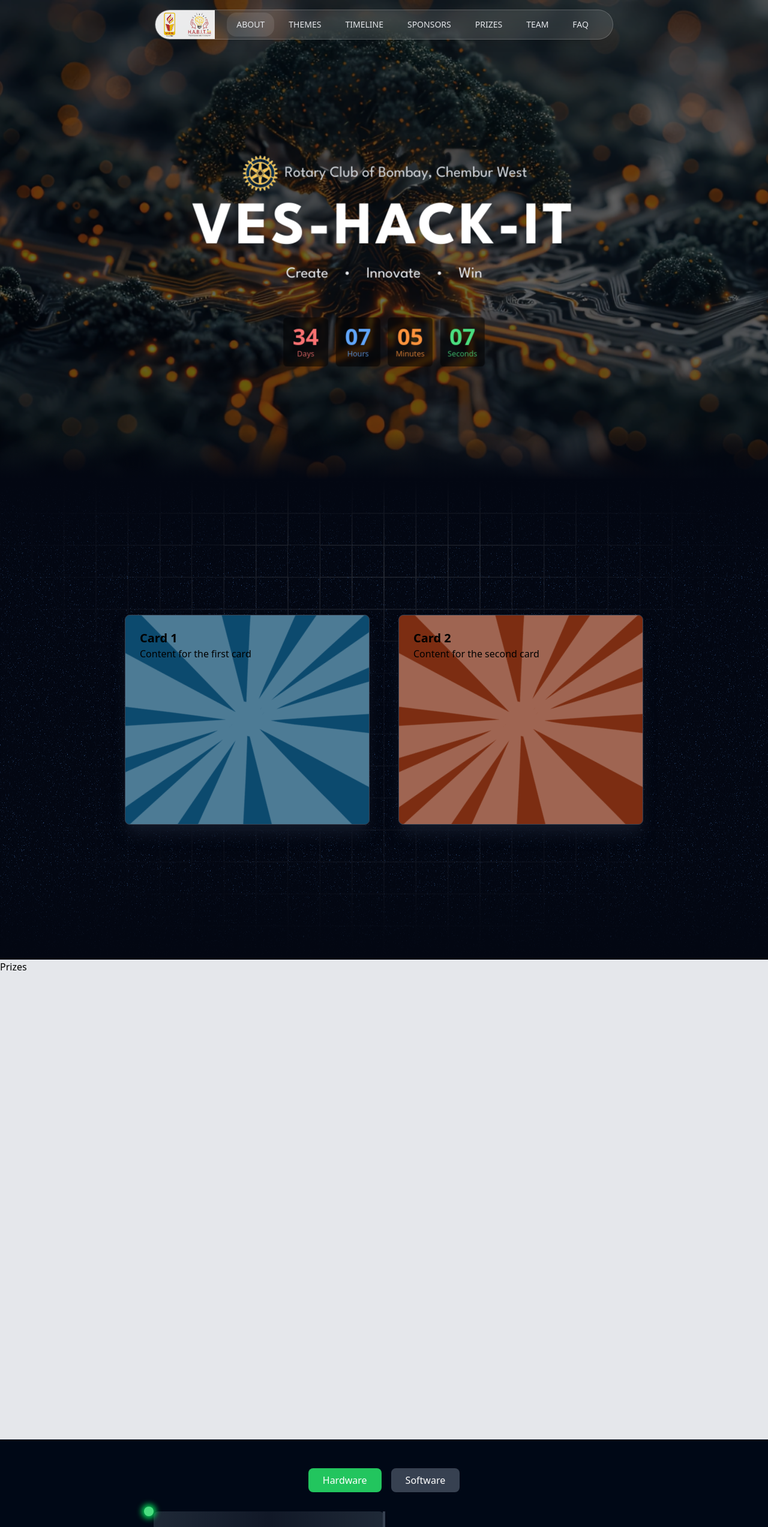
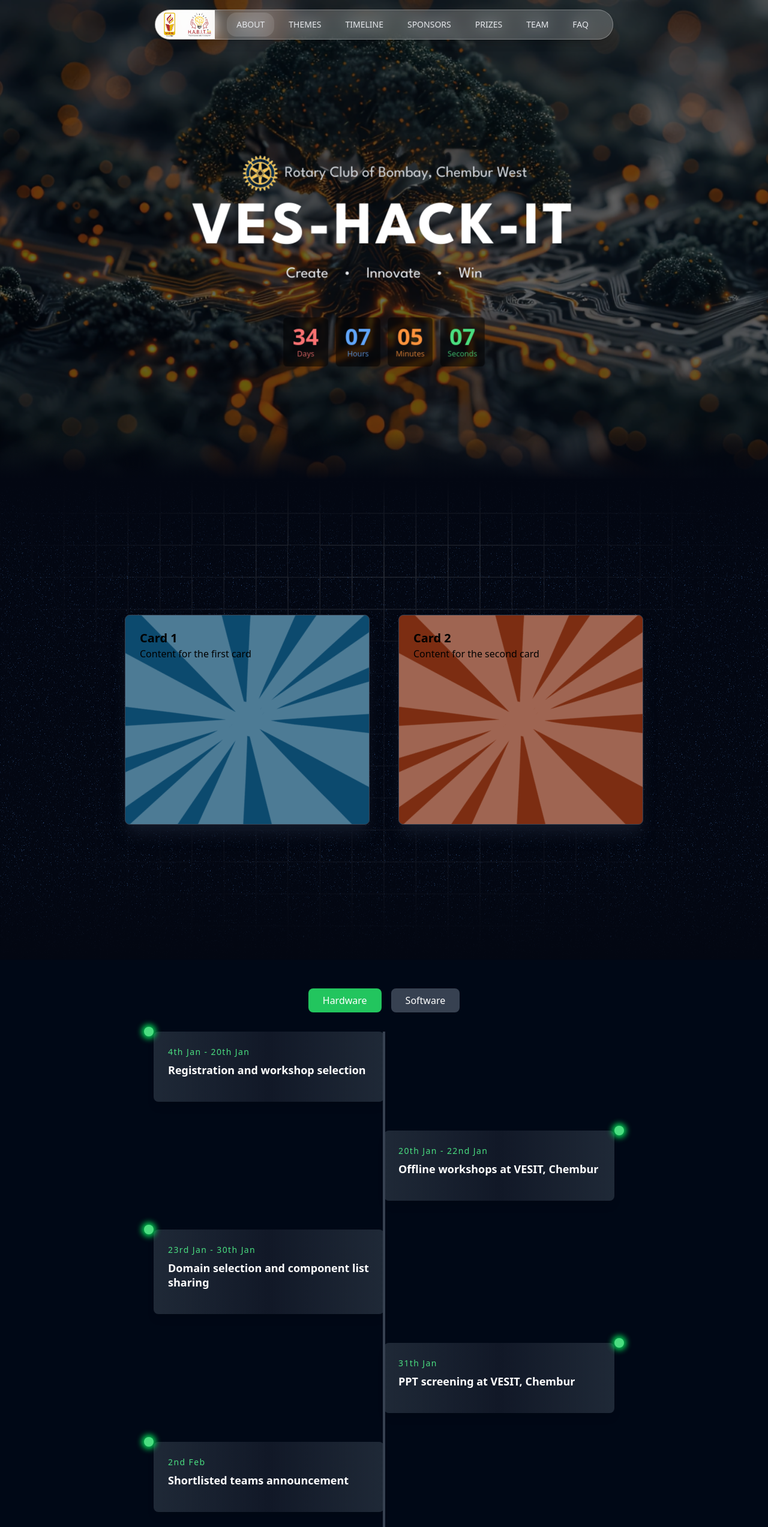
Before and after one commit to CodeFingers809/ves-hack-it, a React (Vite) app in the folder frontend/: page / in a window 1280 px wide. Shown: the top 2546 px of the page at 60% size. Built offline with nearby package versions, Linux system fonts and the light colour scheme.

Commit message:
added changes

```diff
--- a/frontend/src/App.jsx
+++ b/frontend/src/App.jsx
@@ -1,19 +1,24 @@
-import Coming from "./Pages/ComingSoon/Coming";
+// import Coming from "./Pages/ComingSoon/Coming";
 import Faq from "./Pages/Faq";
 import Landing from "./Pages/Landing/Landing";
 import Prizes from "./Pages/Prizes";
 import Sponsors from "./Pages/Sponsors";
 import Timeline from "./Pages/Timeline/Timeline";
 import Tracks from "./Pages/Tracks/Tracks";
+import Navbar from "./Pages/Landing/Navbar";
+import Teams from "./Pages/Teams";
 
 function App() {
   return (
+    // <Coming />
     <>
+      <Navbar />
       <Landing />
       <Tracks />
-      <Prizes />
       <Timeline />
       <Sponsors />
+      <Prizes />
+      <Teams />
       <Faq />
     </>
   );
```
